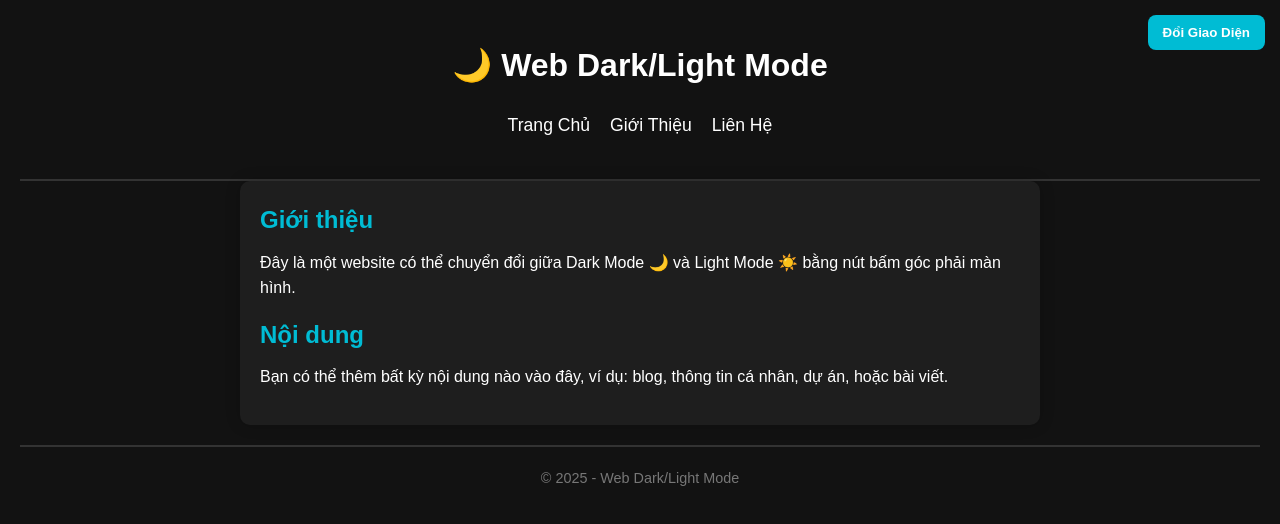
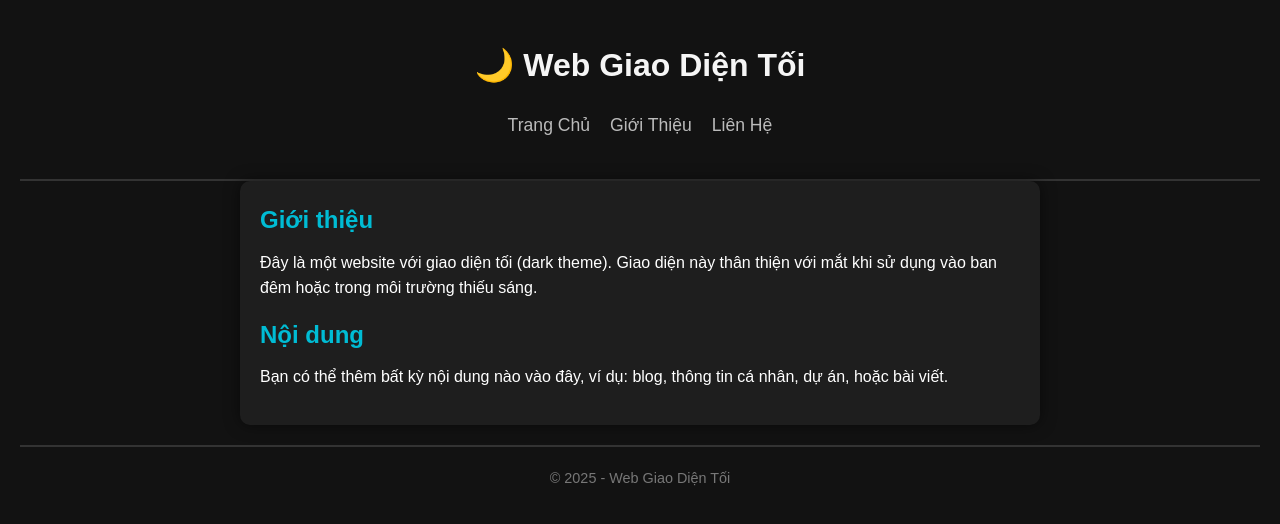
Before and after one commit to sangjoestar1907/mysite, a plain HTML site: page index.html in a window 1280 px wide. Drawn offline with Linux system fonts and the light colour scheme.

Commit message:
Update index.html

```diff
--- a/index.html
+++ b/index.html
@@ -3,9 +3,9 @@
 <head>
   <meta charset="UTF-8">
   <meta name="viewport" content="width=device-width, initial-scale=1.0">
-  <title>Web Dark/Light Mode</title>
+  <title>Web Giao Diện Tối</title>
   <style>
-    /* Reset */
+    /* Reset CSS */
     * {
       margin: 0;
       padding: 0;
@@ -14,19 +14,10 @@
     }
 
     body {
+      background-color: #121212;
+      color: #ffffff;
       line-height: 1.6;
       padding: 20px;
-      transition: background 0.3s, color 0.3s;
-    }
-
-    body.dark {
-      background-color: #121212;
-      color: #ffffff;
-    }
-
-    body.light {
-      background-color: #f5f5f5;
-      color: #222;
     }
 
     header {
@@ -37,6 +28,7 @@
 
     header h1 {
       font-size: 2rem;
+      color: #f5f5f5;
     }
 
     nav {
@@ -47,7 +39,7 @@
     }
 
     nav a {
-      color: inherit;
+      color: #bbb;
       text-decoration: none;
       font-size: 1.1rem;
       transition: color 0.3s;
@@ -60,18 +52,10 @@
     .container {
       max-width: 800px;
       margin: auto;
+      background: #1e1e1e;
       padding: 20px;
       border-radius: 10px;
-      box-shadow: 0 0 15px rgba(0,0,0,0.2);
-      transition: background 0.3s;
-    }
-
-    body.dark .container {
-      background: #1e1e1e;
-    }
-
-    body.light .container {
-      background: #fff;
+      box-shadow: 0 0 15px rgba(0,0,0,0.5);
     }
 
     h2 {
@@ -91,29 +75,11 @@
       font-size: 0.9rem;
       color: #777;
     }
-
-    .toggle-btn {
-      position: fixed;
-      top: 15px;
-      right: 15px;
-      padding: 10px 15px;
-      border: none;
-      border-radius: 8px;
-      background: #00bcd4;
-      color: #fff;
-      cursor: pointer;
-      font-weight: bold;
-      transition: 0.3s;
-    }
-
-    .toggle-btn:hover {
-      background: #0097a7;
-    }
   </style>
 </head>
-<body class="dark">
+<body>
   <header>
-    <h1>🌙 Web Dark/Light Mode</h1>
+    <h1>🌙 Web Giao Diện Tối</h1>
     <nav>
       <a href="#">Trang Chủ</a>
       <a href="#">Giới Thiệu</a>
@@ -121,31 +87,16 @@
     </nav>
   </header>
 
-  <button class="toggle-btn" onclick="toggleMode()">Đổi Giao Diện</button>
-
   <div class="container">
     <h2>Giới thiệu</h2>
-    <p>Đây là một website có thể chuyển đổi giữa Dark Mode 🌙 và Light Mode ☀️ bằng nút bấm góc phải màn hình.</p>
+    <p>Đây là một website với giao diện tối (dark theme). Giao diện này thân thiện với mắt khi sử dụng vào ban đêm hoặc trong môi trường thiếu sáng.</p>
 
     <h2>Nội dung</h2>
     <p>Bạn có thể thêm bất kỳ nội dung nào vào đây, ví dụ: blog, thông tin cá nhân, dự án, hoặc bài viết.</p>
   </div>
 
   <footer>
-    © 2025 - Web Dark/Light Mode
+    © 2025 - Web Giao Diện Tối
   </footer>
-
-  <script>
-    function toggleMode() {
-      const body = document.body;
-      if (body.classList.contains("dark")) {
-        body.classList.remove("dark");
-        body.classList.add("light");
-      } else {
-        body.classList.remove("light");
-        body.classList.add("dark");
-      }
-    }
-  </script>
 </body>
 </html>
```
